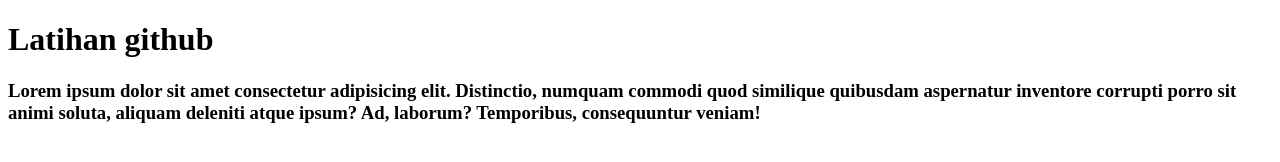
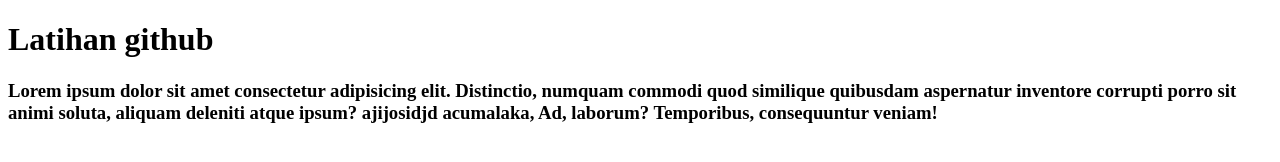
Before and after one commit to AdhenLeo/Dhen-github, a plain HTML site: page index.html in a window 1280 px wide. Drawn offline with Linux system fonts and the light colour scheme.

Commit message:
tambah p

```diff
--- a/index.html
+++ b/index.html
@@ -10,7 +10,7 @@
 
     <h1>Latihan github</h1>
 
-    <h3>Lorem ipsum dolor sit amet consectetur adipisicing elit. Distinctio, numquam commodi quod similique quibusdam aspernatur inventore corrupti porro sit animi soluta, aliquam deleniti atque ipsum? Ad, laborum? Temporibus, consequuntur veniam!</h3>
+    <h3>Lorem ipsum dolor sit amet consectetur adipisicing elit. Distinctio, numquam commodi quod similique quibusdam aspernatur inventore corrupti porro sit animi soluta, aliquam deleniti atque ipsum? ajijosidjd acumalaka, Ad, laborum? Temporibus, consequuntur veniam!</h3>
 
 </body>
 </html>
```
